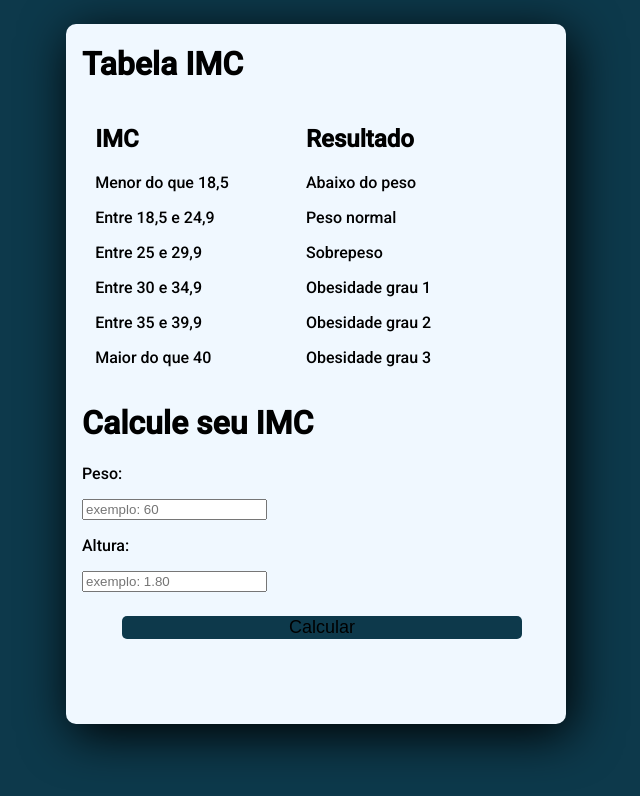
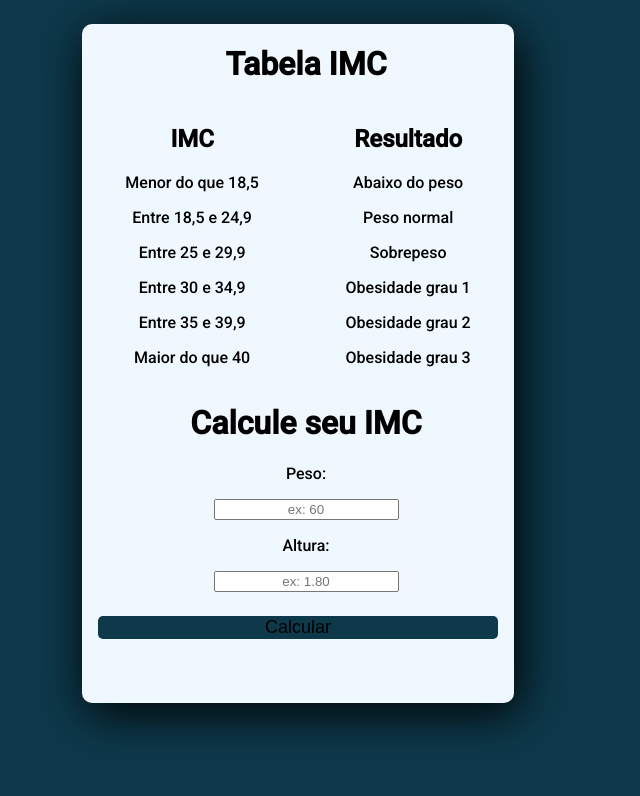
Before and after one commit to KelvinDiasMoreira/calculadordeIMC, a plain HTML site: page index.html in a window 1280 px wide. Shown: the top 796 px of the page, without its empty margins (342-982 px from the left). Drawn offline with Linux system fonts and the light colour scheme; a web font is replaced by a local one.

Commit message:
Adicionando responsividade e algumas alterações

```diff
--- a/index.html
+++ b/index.html
@@ -3,40 +3,46 @@
 <head>
     <meta charset="UTF-8">
     <meta http-equiv="X-UA-Compatible" content="IE=edge">
-    <meta name="viewport" content="width=device-width, initial-scale=1.0">
+    <meta id="viewport" name="viewport" content ="width=device-width, minimum-scale=1.0, maximum-scale=1.0, user-scalable=no" />
     <title>Calculo de IMC</title>
     <link rel="stylesheet" href="style.css">
 </head>
 <body>
     <div class="conteudo">
         <h1>Tabela IMC</h1>
-        <div class="imc">
-            <h2>IMC</h2>
-            <p>Menor do que 18,5</p>
-            <p>Entre 18,5 e 24,9</p>
-            <p>Entre 25 e 29,9</p>
-            <p>Entre 30 e 34,9</p>
-            <p>Entre 35 e 39,9</p>
-            <p>Maior do que 40</p>
+
+        <div class="info">
+            <div class="imc">
+                <h2>IMC</h2>
+                <p id="leve">Menor do que 18,5</p>
+                <p id="normal">Entre 18,5 e 24,9</p>
+                <p id="medio">Entre 25 e 29,9</p>
+                <p id="pesado1">Entre 30 e 34,9</p>
+                <p id="pesado2">Entre 35 e 39,9</p>
+                <p id="pesadao">Maior do que 40</p>
 
 
-        </div>
-        <div class="resultado">
-            <h2>Resultado</h2>
-            <p>Abaixo do peso</p>
-            <p>Peso normal</p>
-            <p>Sobrepeso</p>
-            <p>Obesidade grau 1</p>
-            <p>Obesidade grau 2</p>
-            <p>Obesidade grau 3</p>
+            </div>
+
+            <div class="resultado">
+                <h2>Resultado</h2>
+                <p id="levee">Abaixo do peso</p>
+                <p id="normall">Peso normal</p>
+                <p id="medioo">Sobrepeso</p>
+                <p id="pesado11">Obesidade grau 1</p>
+                <p id="pesado22">Obesidade grau 2</p>
+                <p id="pesadaoo">Obesidade grau 3</p>
+
+            </div>
 
         </div>
+
         <h1>Calcule seu IMC</h1>
         <p class="inputss">Peso:</p>
-        <input type="text" class="inputs" id="peso_usuario" placeholder="exemplo: 60">
+        <input type="text" class="inputs" id="peso_usuario" placeholder="ex: 60">
 
         <p class="inputss">Altura:</p>
-        <input type="text" class="inputs" id="altura_usuario" placeholder="exemplo: 1.80">
+        <input type="text" class="inputs" id="altura_usuario" placeholder="ex: 1.80">
         <div id="botao">
             <button onclick="recebeDados()">Calcular</button>
         </div>
--- a/script.js
+++ b/script.js
@@ -10,38 +10,61 @@ function recebeDados(){
 
     }else{
         let imc = peso_usuario / (altura_usuario ** 2);
+        document.getElementById("leve").style.backgroundColor = "white"
+        document.getElementById("levee").style.backgroundColor = "white"
+        document.getElementById("normal").style.backgroundColor = "white"
+        document.getElementById("normall").style.backgroundColor = "white"
+        document.getElementById("medio").style.backgroundColor = "white"
+        document.getElementById("medioo").style.backgroundColor = "white"
+        document.getElementById("pesado1").style.backgroundColor = "white"
+        document.getElementById("pesado11").style.backgroundColor = "white"
+        document.getElementById("pesado2").style.backgroundColor = "white"
+        document.getElementById("pesado22").style.backgroundColor = "white"
+        document.getElementById("pesadao").style.backgroundColor = "white"
+        document.getElementById("pesadaoo").style.backgroundColor = "white"
 
         if (Number.isNaN(imc) == true) {
             document.getElementById("resultadoImc").innerHTML = `Por favor, digite um número valido`
             document.getElementById("resultadoImc").style.backgroundColor = "#FF0000"
 
         }else if(imc < 18.5){
-            document.getElementById("resultadoImc").innerHTML = `Seu imc é de ${imc.toFixed(3)}, Abaixo do peso`
+            document.getElementById("resultadoImc").innerHTML = `Seu imc é de ${imc.toFixed(2)} Abaixo do peso`
             document.getElementById("resultadoImc").style.backgroundColor = "#00FA9A"
+            document.getElementById("leve").style.backgroundColor = "#00FA9A"
+            document.getElementById("levee").style.backgroundColor = "#00FA9A"
         }
         else if(imc <= 24.9) {
-            document.getElementById("resultadoImc").innerHTML = `Seu imc é de ${imc.toFixed(3)}, Peso normal`
+            document.getElementById("resultadoImc").innerHTML = `Seu imc é de ${imc.toFixed(2)} Peso normal`
             document.getElementById("resultadoImc").style.backgroundColor = "#00FF00"
+            document.getElementById("normal").style.backgroundColor = "#00FF00"
+            document.getElementById("normall").style.backgroundColor = "#00FF00"
 
         }
         else if(imc <= 29.9){
-            document.getElementById("resultadoImc").innerHTML = `Seu imc é de ${imc.toFixed(3)}, Sobrepeso`
+            document.getElementById("resultadoImc").innerHTML = `Seu imc é de ${imc.toFixed(2)} Sobrepeso`
             document.getElementById("resultadoImc").style.backgroundColor = "#FFFF00"
+            document.getElementById("medio").style.backgroundColor = "#FFFF00"
+            document.getElementById("medioo").style.backgroundColor = "#FFFF00"
         }
         else if(imc <= 34.9){
-            document.getElementById("resultadoImc").innerHTML = `Seu imc é de ${imc.toFixed(3)}, Obesidade grau 1`
+            document.getElementById("resultadoImc").innerHTML = `Seu imc é de ${imc.toFixed(2)} Obesidade grau 1`
             document.getElementById("resultadoImc").style.backgroundColor = "#FF0000"
+            document.getElementById("pesado1").style.backgroundColor = "#FF0000"
+            document.getElementById("pesado11").style.backgroundColor = "#FF0000"
         }
         else if(imc <= 39.9){
-            document.getElementById("resultadoImc").innerHTML = `Seu imc é de ${imc.toFixed(3)}, Obesidade grau 2`
+            document.getElementById("resultadoImc").innerHTML = `Seu imc é de ${imc.toFixed(2)} Obesidade grau 2`
             document.getElementById("resultadoImc").style.backgroundColor = "#FF0000"
+            document.getElementById("pesado2").style.backgroundColor = "#FF0000"
+            document.getElementById("pesado22").style.backgroundColor = "#FF0000"
         }
         else{
-            document.getElementById("resultadoImc").innerHTML = `Seu imc é de ${imc.toFixed(3)}, Obesidade grau 3`
+            document.getElementById("resultadoImc").innerHTML = `Seu imc é de ${imc.toFixed(2)} Obesidade grau 3`
             document.getElementById("resultadoImc").style.backgroundColor = "#FF0000"
+            document.getElementById("pesadao").style.backgroundColor = "#FF0000"
+            document.getElementById("pesadaoo").style.backgroundColor = "#FF0000"
         }
     }
-
 
 }
 
--- a/style.css
+++ b/style.css
@@ -2,22 +2,24 @@
 
 body{
     background-color: rgb(13, 57, 75);
-    height: 180rem;
+    display: flex;
+    flex-direction: column;
+    text-align: center;
+    justify-content: center;
+    align-items: center;
     font-family: "Roboto", sans-serif;
 }
 
-*{
-    max-width: 640px;
+p{
+    border-radius: 5px;
+
 }
 
+
 div.conteudo{
-    position: absolute;
-    margin-left: 25rem;
     margin-top: 1rem;
     background-color: aliceblue;
     border-radius: 10px;
-    width: 500px;
-    height: 700px;
     box-shadow: 5px 10px 50px black;
 }
 
@@ -25,26 +27,22 @@ div.conteudo{
     margin-left: 1rem;
 }
 
-div.imc{
-    position: relative;
-    left: -16rem;
-    display: inline-block;
-}
+.info{
+    display: flex;
+    flex-direction: row;
+    justify-content:space-around;
 
-div.resultado{
-    position: relative;
-    left: 5rem;
-    margin-left: 10rem;
-    float: left;
 }
 
 .inputs{
     margin-left: 1rem;
+    text-align: center;
 
 }
 
 .inputss{
     margin-left: 1rem;
+    text-align: center;
 
 }
 
@@ -52,6 +50,7 @@ div.resultado{
     position: relative;
     margin-top: 0.5rem;
     padding: 1rem;
+    margin-left: -2.5rem;
 }
 
 button{
@@ -72,7 +71,7 @@ button:hover{
 
 #containerResult{
     position: relative;
-    margin-left: 5rem;
+    margin-left: 3.5rem;
     height: 2rem;
     width: 20rem;
     border-radius: 5px;
@@ -85,3 +84,10 @@ button:hover{
     margin-top: 0.5rem;
     border-radius: 5px;
 }
+
+
+@media screen and (max-width: 700px){
+    .info{
+        flex-direction: column;
+    }
+}
```
